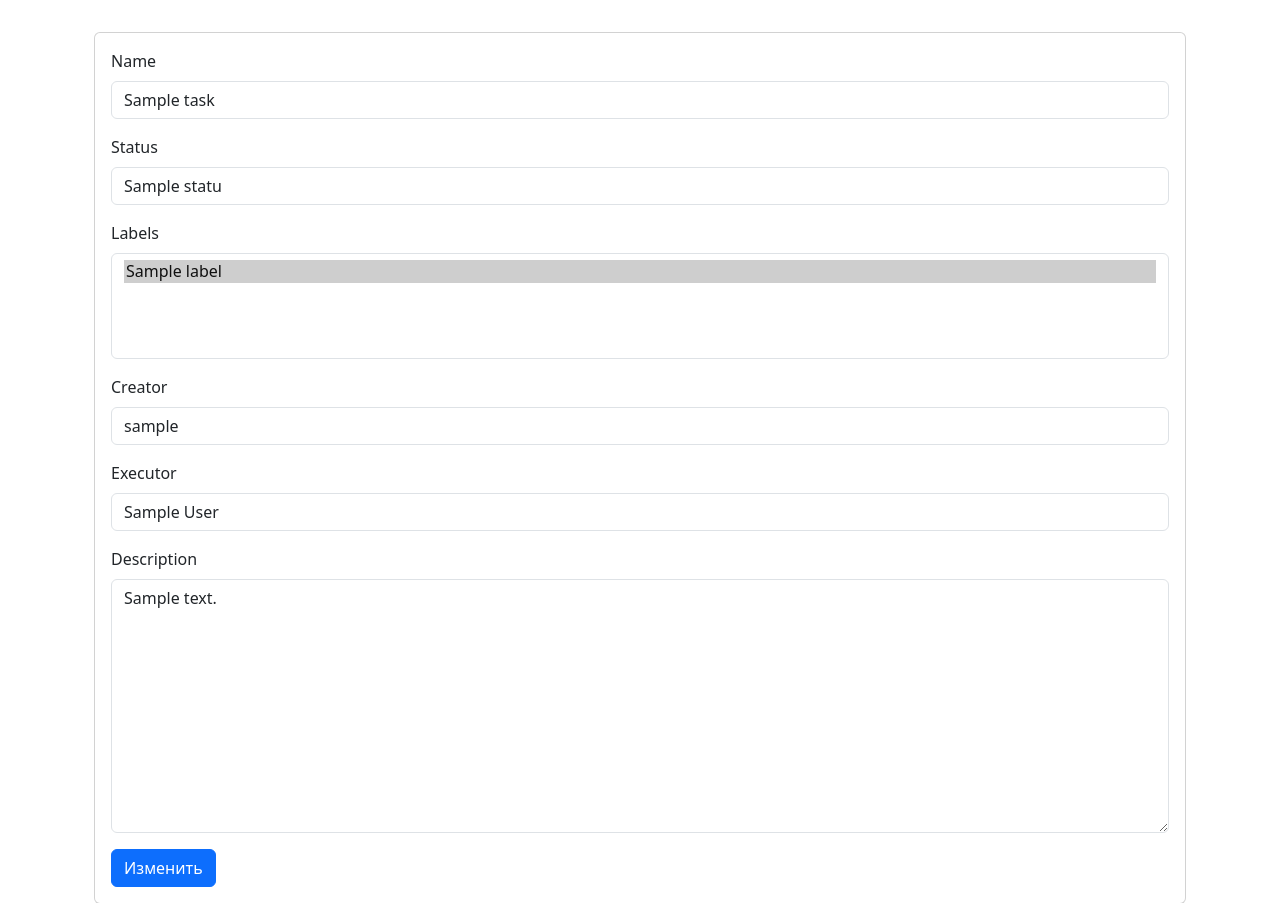
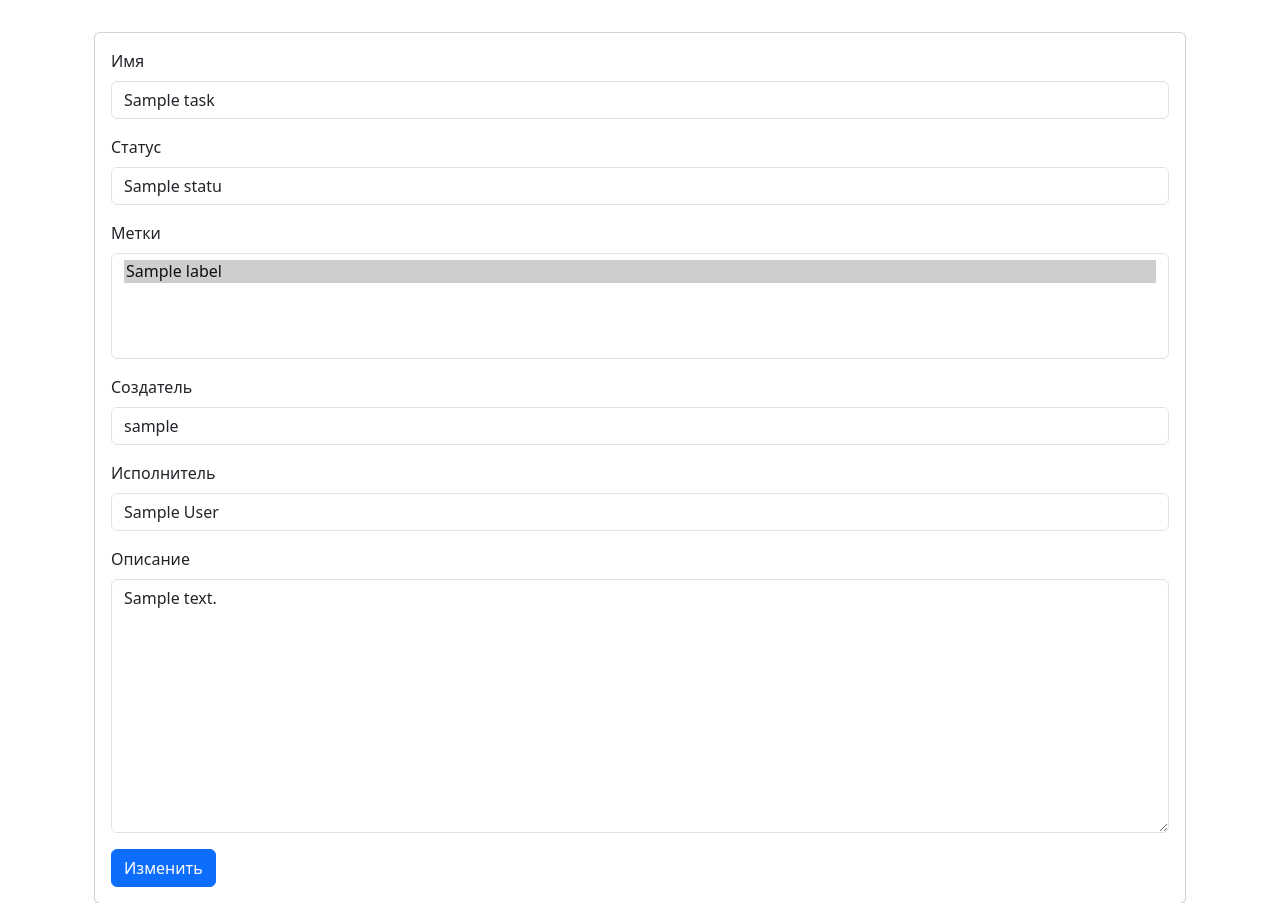
Before and after one commit to SafarGalimzianov/python-project-52, a Django app: page /tasks/1/update/ in a window 1280 px wide. Shown: the part 56-959 px from the top of the page. Run offline with Django 5.2, Linux system fonts and the light colour scheme; a user stored in the database is signed in; tables that the repository leaves empty hold one stand-in row (values such as "Sample post").

Commit message:
1.8.?: ...

```diff
--- a/task_manager/templates/update.html
+++ b/task_manager/templates/update.html
@@ -9,7 +9,15 @@
             {% csrf_token %}
             {% for field in form %}
             <div class="mb-3">
-                <label for="{{ field.id_for_label }}" class="form-label">{{ field.label }}</label>
+                <label for="{{ field.id_for_label }}" class="form-label">
+                    {% if field.name == "name" %}Имя
+                    {% elif field.name == "status" %}Статус
+                    {% elif field.name == "labels" %}Метки
+                    {% elif field.name == "creator" %}Создатель
+                    {% elif field.name == "executor" %}Исполнитель
+                    {% elif field.name == "description" %}Описание
+                    {% else %}{{ field.label }}{% endif %}
+                </label>
                 {{ field|add_class:'form-control' }}
                 {% if field.errors %}
                 <div class="invalid-feedback d-block">
```
